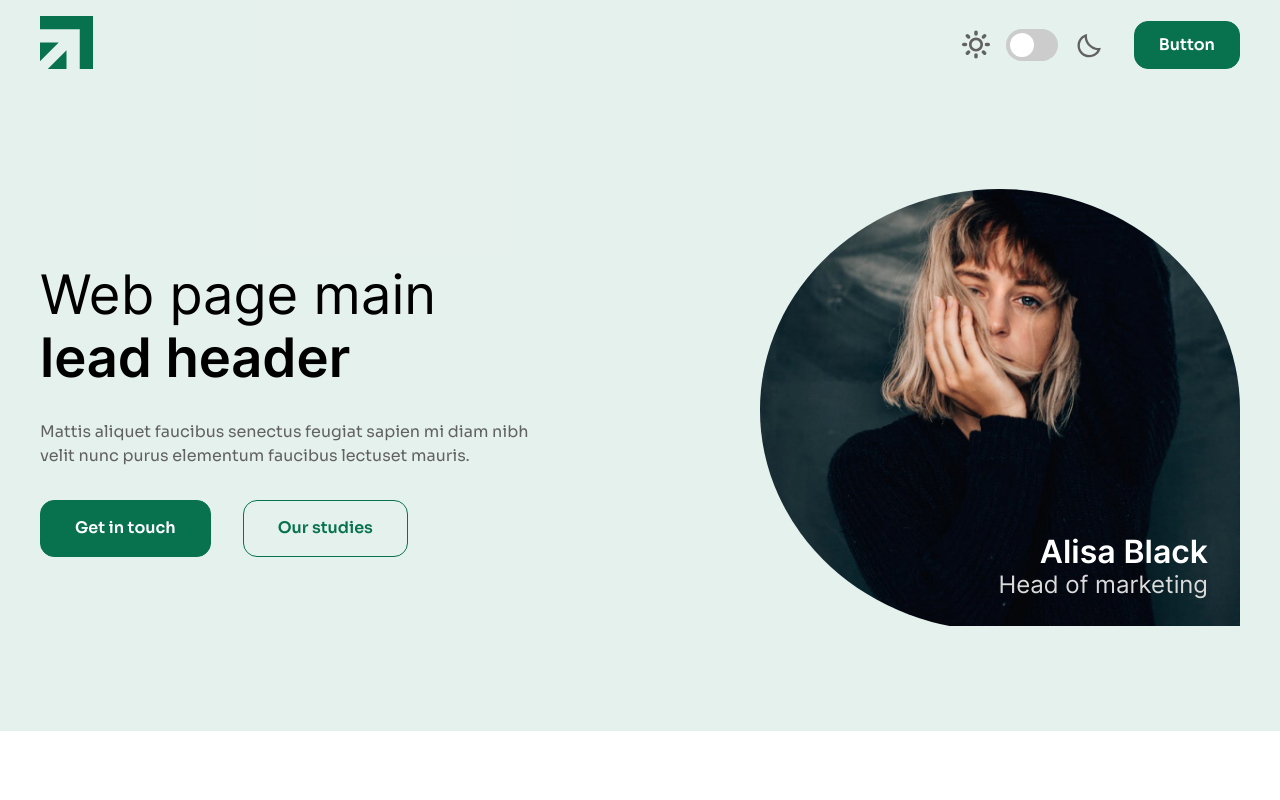
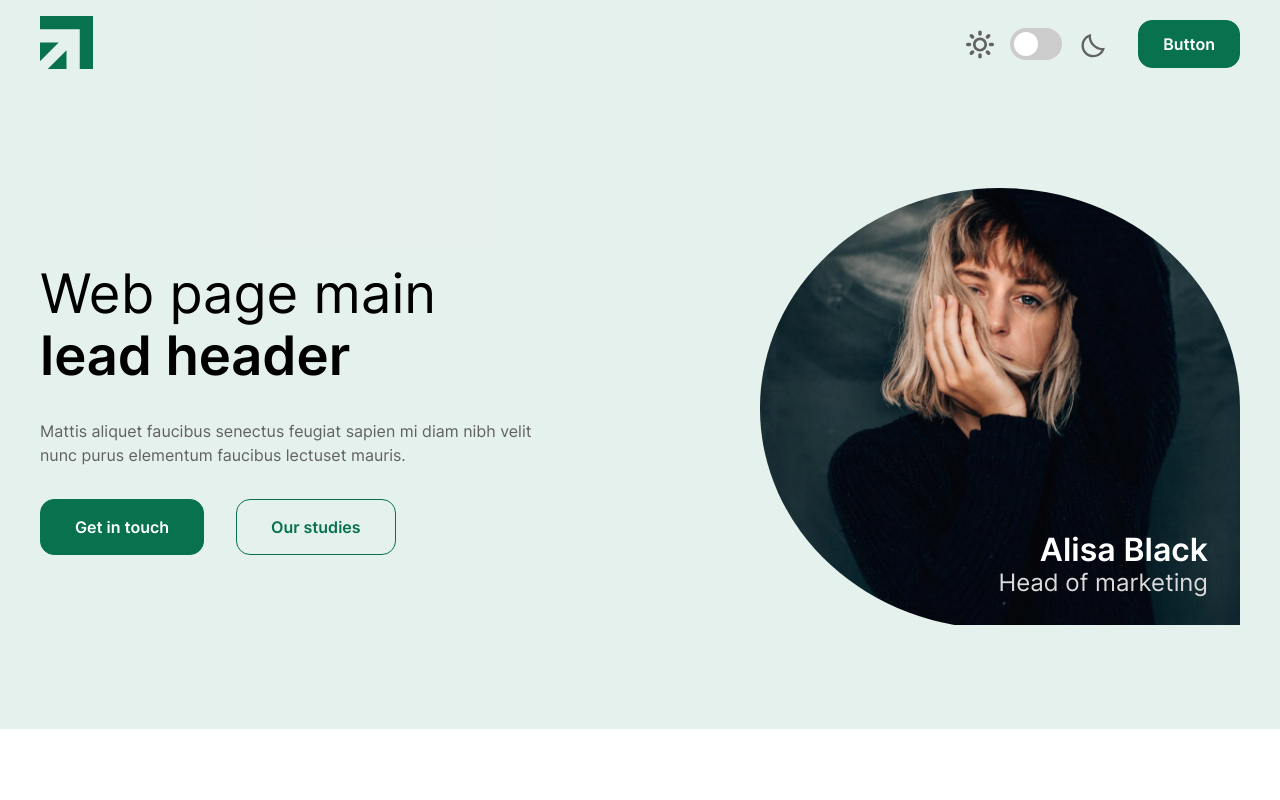
Before and after one commit to MARKO11111/portfolio_basic, a plain HTML site: page index.html in a window 1280 px wide. Shown: the top 800 px of the page. Drawn offline with Linux system fonts and the light colour scheme.

Commit message:
initial commit

```diff
--- a/scss/abstracts/_functions.scss
+++ /dev/null
@@ -1,3 +0,0 @@
-// -----------------------------------------------------------------------------
-// This file contains all application-wide Sass functions.
-// -----------------------------------------------------------------------------
--- a/scss/abstracts/_index.scss
+++ b/scss/abstracts/_index.scss
@@ -1,4 +1,3 @@
-@forward 'functions';
 @forward 'mixins';
 @forward 'variables';
 @forward 'breakpoints';
--- a/scss/abstracts/_variables.scss
+++ b/scss/abstracts/_variables.scss
@@ -3,7 +3,6 @@
 // -----------------------------------------------------------------------------
 
 /// container max-width
-@use 'functions' as *;
 
 $max-width: 1200px;
 
@@ -11,8 +10,6 @@ $max-width: 1200px;
 
 $font-inter-regular: InterRegular, sans-serif;
 $font-inter-semibold: InterSemibold, sans-serif;
-$font-sora-regular: SoraRegular, sans-serif;
-$font-sora-semibold: SoraSemibold, sans-serif;
 
 /// font sizes
 
--- a/scss/base/_base.scss
+++ b/scss/base/_base.scss
@@ -6,7 +6,7 @@
 
 html {
   font-size: $base-size;
-  font-family: $font-sora-regular, sans-serif;
+  font-family: $font-inter-regular, sans-serif;
 }
 
 *,
--- a/scss/base/_fonts.scss
+++ b/scss/base/_fonts.scss
@@ -13,11 +13,6 @@
   }
 
   @font-face {
-    font-family: SoraRegular;
-    src: url(../src/fonts/Sora-Regular.ttf);
+    font-family: InterBold;
+    src: url(../src/fonts/Inter-Bold.ttf);
   }
-
-  @font-face {
-    font-family: SoraSemiBold;
-    src: url(../src/fonts/Sora-SemiBold.ttf);
-  }
--- a/scss/components/_button.scss
+++ b/scss/components/_button.scss
@@ -10,7 +10,7 @@
     color: var(--text-30);
     border-radius: 0.875rem;
     cursor: pointer;
-    font-family: $font-sora-semibold;
+    font-family: $font-inter-semibold;
     &:hover {
         background-color: hsl(160, 92%, 20%);
     }
--- a/scss/layout/_footer.scss
+++ b/scss/layout/_footer.scss
@@ -5,7 +5,6 @@
 @use '../abstracts' as *;
 
 footer {
-  font-family: $font-sora-semibold;
   color: var(--text-20);
   margin-top: 6.25rem;
   @include mq(large) {
```
Also changed, not shown: css/main.css, src/fonts/Inter-Bold.ttf (added), src/fonts/Sora-Regular.ttf (deleted), src/fonts/Sora-SemiBold.ttf (deleted), 1 other file.
